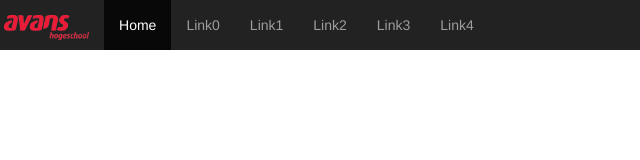
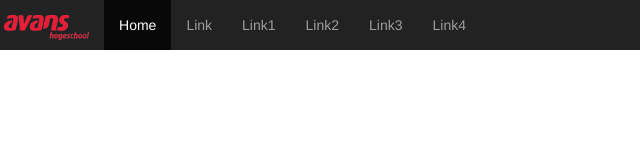
Before and after one commit to jessedewit/webdesign-duo-opdracht, a plain HTML site: page index.html in a window 1280 px wide. Shown: the full height of the page, 203-843 px from the left. Drawn offline with nearby package versions, Linux system fonts and the light colour scheme.

Commit message:
Link test

```diff
--- a/index.html
+++ b/index.html
@@ -26,7 +26,7 @@
             <div class="collapse navbar-collapse" id="linksnav">
                 <ul class="nav navbar-nav">
                     <li class="active"><a href="index.html">Home</a></li>
-                    <li><a href="index.html">Link0</a></li>
+                    <li><a href="index.html">Link</a></li>
                     <li><a href="index.html">Link1</a></li>
                     <li><a href="index.html">Link2</a></li>
                     <li><a href="index.html">Link3</a></li>
```
